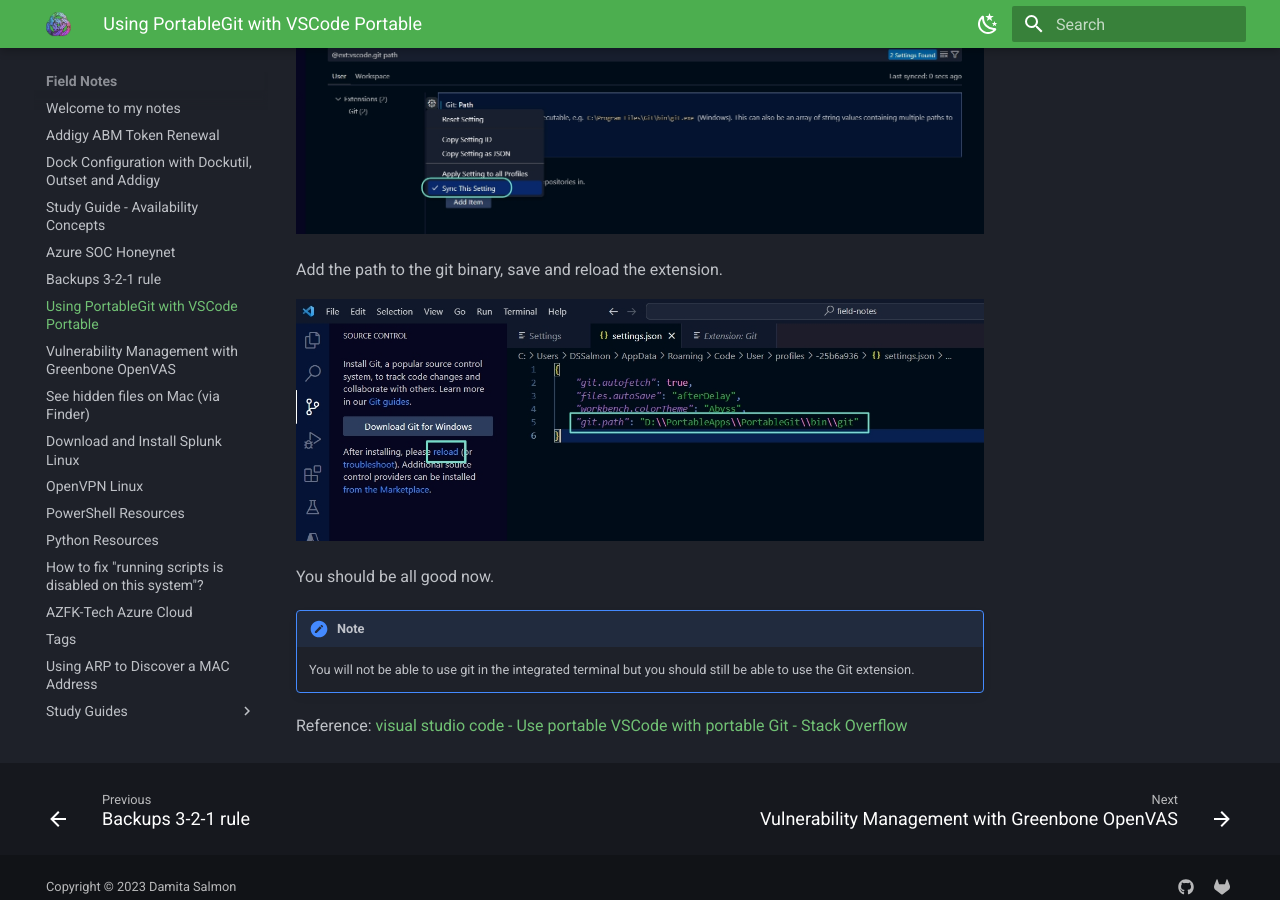
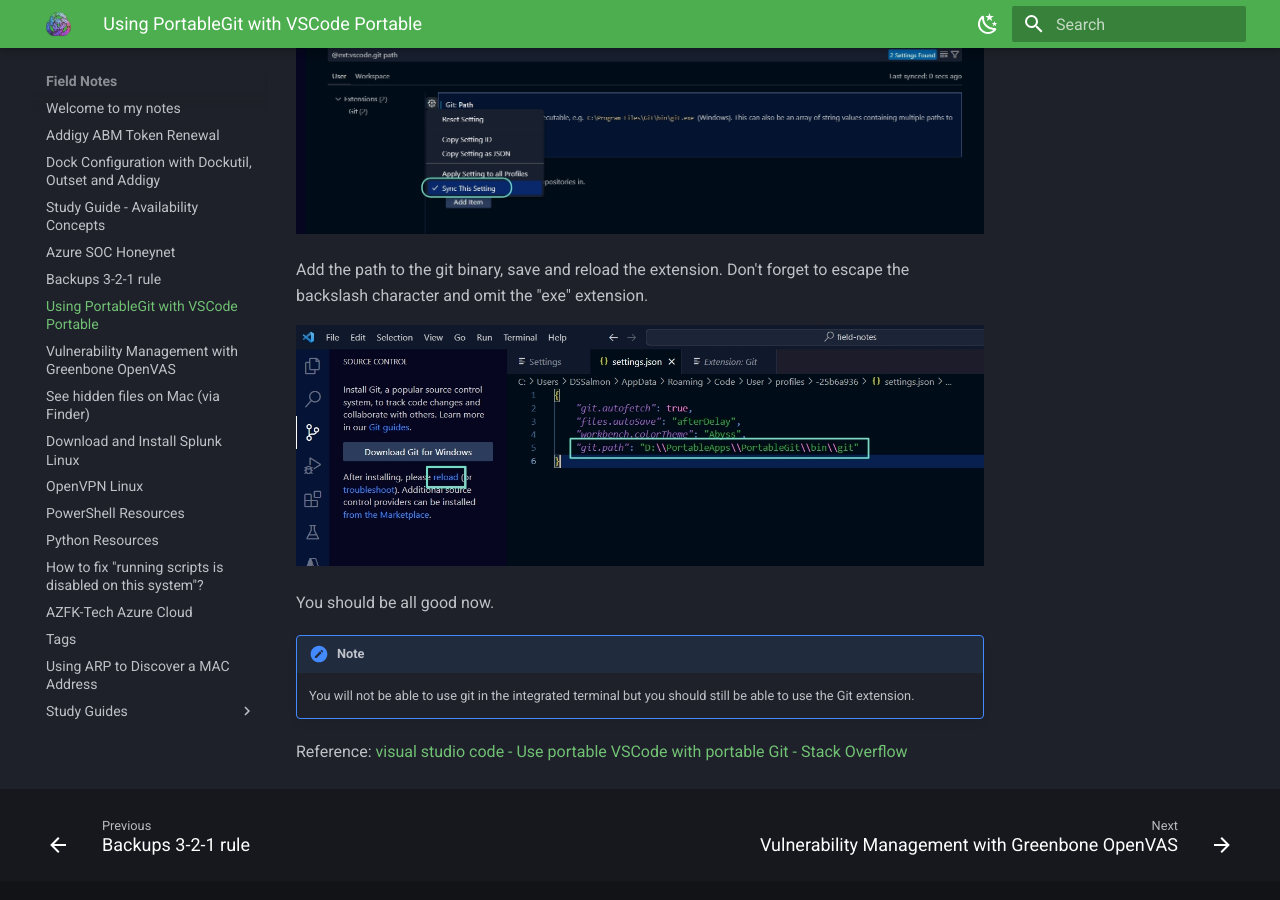
Before and after one commit to damitasalmon/field-notes, an MkDocs documentation site: the page built from docs/git-portable.md, in a window 1280 px wide and 900 px high, scrolled down 1363 px. Built offline with MkDocs 1.6.1 and Material for MkDocs 9.7.7, drawn with Linux system fonts in a browser that asks for light colours.

Commit message:
Add note about url formatting

```diff
--- a/docs/git-portable.md
+++ b/docs/git-portable.md
@@ -26,7 +26,7 @@
 
 ![Sync Setting](assets/images/git-portable/git-portable_004.jpg)
 
-Add the path to the git binary, save and reload the extension.
+Add the path to the git binary, save and reload the extension. Don't forget to escape the backslash character and omit the "exe" extension.
 
 ![Settings.json](assets/images/git-portable/git-portable_005.jpg)
 
```
